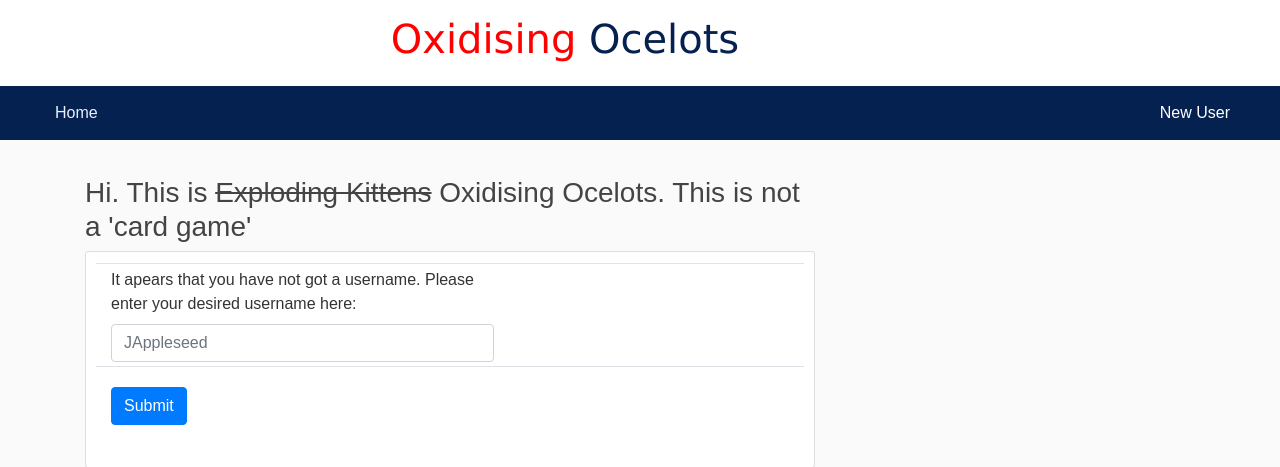
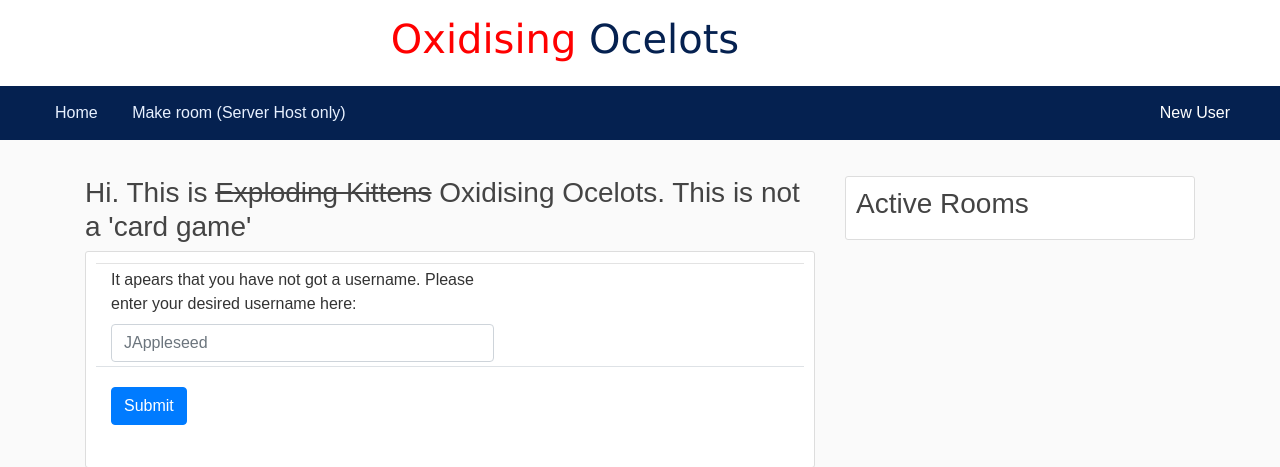
Before and after one commit to Cyclic3/oxidising-ocelots, a Flask app: page / in a window 1280 px wide. Shown: the top 467 px of the page. Run offline with Flask 2, Linux system fonts and the light colour scheme; some libraries are stand-ins or nearby versions.

Commit message:
A couple more changes

```diff
--- a/frontend-flask/server.py
+++ b/frontend-flask/server.py
@@ -2,15 +2,17 @@
 from flask import request
 
 import re
-
+rooms = []
 
 app = Flask(__name__)
 
 app.secret_key = b'_5#y2L"F4Q8z\n\xec]/'
 
+
 @app.route("/", methods = ["GET","POST"])
 def home():
-	userData = (request.cookies.get('username'), sanitiseInput(request.cookies.get('userID')))
+	print(listRooms())
+	userData = (request.cookies.get('username'), sanitiseInput(request.cookies.get('userID')), listRooms())
 
 	if request.method == 'GET':
 		if not userData[0] and not userData[1]:
@@ -23,7 +25,7 @@
 		if not userData[0] and not userData[1]:
 			resp = make_response(redirect(url_for('home')))
 			resp.set_cookie('username', sanitiseInput(request.form['username']))
-			resp.set_cookie('userID', generateID())
+			resp.set_cookie('userID', generateID(0xFFFFFFFF))
 			return resp
 		else:
 			pass#Do room stuff
@@ -33,7 +35,7 @@
 @app.route("/refreshID", methods = ["GET","POST"])
 def GetMeANewID():
 
-	userData = (request.cookies.get('username'), request.cookies.get('userID'))
+	userData = (request.cookies.get('username'), sanitiseInput(request.cookies.get('userID')))
 
 	if not userData[0] and not userData[1]:
 		flash("You have not provided a username yet", 'warning')
@@ -44,16 +46,24 @@
 	elif request.method == 'POST':
 		resp = make_response(redirect(url_for('home')))
 	resp.set_cookie('username', userData[0])
-	resp.set_cookie('userID', generateID())
+	resp.set_cookie('userID', generateID(0xFFFFFFFF))
 
 	return resp
 
 
-@app.route("/create_room")
+@app.route("/create_room", methods = ['GET', 'POST'])
 def create_room_page():
+	userData = (request.cookies.get('username'), sanitiseInput(request.cookies.get('userID')), listRooms())
+
 	if not request.remote_addr.startswith('127'):
 		abort(403)
-	return ("hi")
+
+	if request.method == 'GET':
+		return (render_template("CreateRoom.html", userData = userData))
+	elif request.method == 'POST':
+		game_room(request.form['roomName'])
+		flash("Room has been created", 'success')
+		return redirect(url_for('home'))
 
 
 def sanitiseInput(input):
@@ -65,11 +75,28 @@
 
 
 
-def generateID():
+def generateID(val):
 	import random
-	return ("{:06x}".format(random.randint(0, 0xFFFFFFFF)))
+	return ("{:06x}".format(random.randint(0, val)))
+
+
+def listRooms():
+	a = []
+	for i in rooms:
+		a.append([i.roomName, i.roomID, len(i.roomUsers), i.activeGame])
+	return a
 
 
 class game_room:
-	def __init__():
-		pass
+	def __init__(self, roomName):
+		self.roomName = roomName
+		self.roomID = generateID(0xFFFFFF)
+		self.roomUsers = []
+		self.activeGame = False
+		self.AddToActiveRooms()
+
+	def AddToActiveRooms(self):
+		rooms.append(self)
+
+	def RemoveFromActiveRooms(self):
+		rooms.remove(self)
--- a/frontend-flask/templates/layout/layout.html
+++ b/frontend-flask/templates/layout/layout.html
@@ -42,6 +42,7 @@
 		</div>
 		<ul>
 			<a href=""><li>Home</li></a>
+			<a href="{{url_for('create_room_page')}}"><li>Make room (Server Host only)</li></a>
 			<a href=""><li></li></a>
 
 
@@ -75,16 +76,15 @@
 		    </div>
 
 
-		    {% if sidebar == 'yes' %}
+		    {% if sidebar %}
 		    <div class="col-md-4">
 				<div class="content-section">
-					<h3>Guest</h3>
-					<p class='text-muted'>Please Register or Log in to get more options
+					<h3>Active Rooms</h3>
 						<ul class="list-group">
-							<a class='sidebaritem' href=""><li class="list-group-item list-group-item-light">Login</li></a>
-							<a class='sidebaritem' href=""><li class="list-group-item list-group-item-light">Register</li></a>
+							{% for room in userData[2] %}
+								<a class='sidebaritem' href=""><li class="list-group-item list-group-item-light">{{room.roomName}}</li></a>
+							{% endfor %}
 						</ul>
-					</p>
 				</div>
 			</div>
 			{% endif %}
```
Also changed, not shown: frontend-flask/templates/CreateRoom.html (added, +33 -0 lines).
